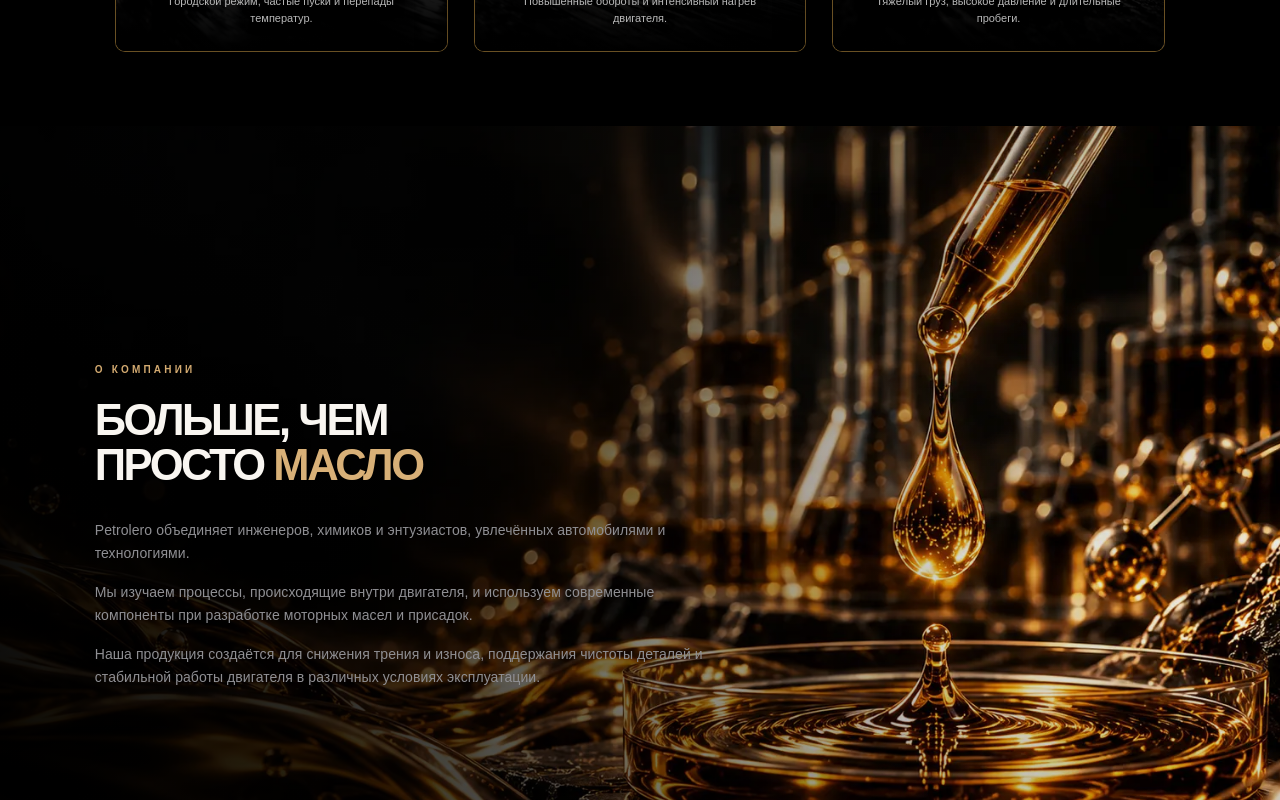
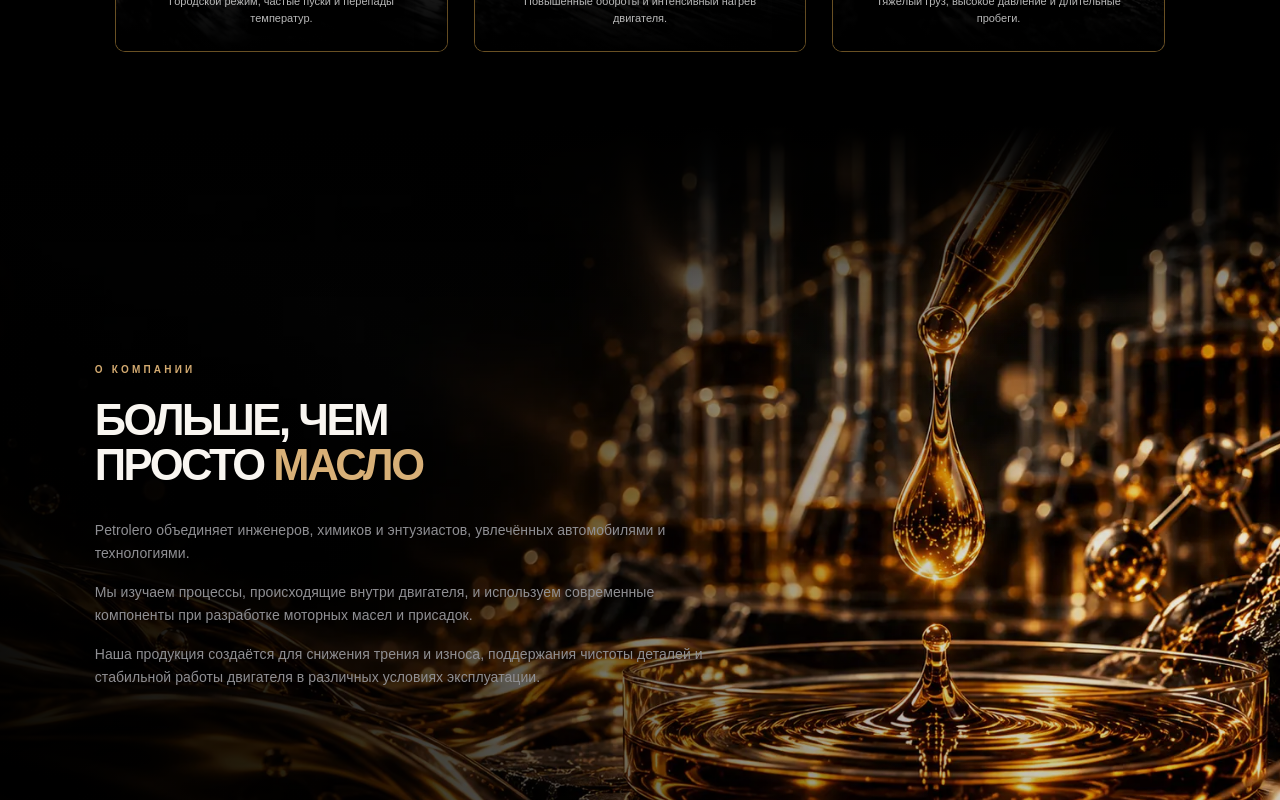
Before and after one commit to HimikoRiver/petrolero-store, a Next.js app: page / in a window 1280 px wide. Shown: the part 1580-2380 px from the top of the page. Built offline with nearby package versions, Linux system fonts and the light colour scheme.

Commit message:
Add subtle top fade between steel and brand story

```diff
--- a/src/features/home/story/BrandStory.css
+++ b/src/features/home/story/BrandStory.css
@@ -62,6 +62,16 @@
 
 .petrolero-story[data-advantages-visible="true"] .petrolero-story-sticky::after {
   opacity: 1;
+}
+
+/* Subtle fade from the preceding pure-black steel section. */
+.petrolero-story-sticky::before {
+  background-image:
+    linear-gradient(to bottom, #000 0%, rgba(0,0,0,.82) 7%, rgba(0,0,0,.35) 18%, transparent 30%),
+    linear-gradient(90deg, rgba(0,0,0,.94) 0%, rgba(0,0,0,.82) 24%, rgba(0,0,0,.55) 46%, rgba(0,0,0,.12) 76%, rgba(0,0,0,.04) 100%),
+    linear-gradient(0deg, rgba(0,0,0,.28), transparent 37%, rgba(0,0,0,.16)),
+    url("/home/images/fon3.webp");
+  background-position: center, center, center, center;
 }
 
 .petrolero-story-content {
```
